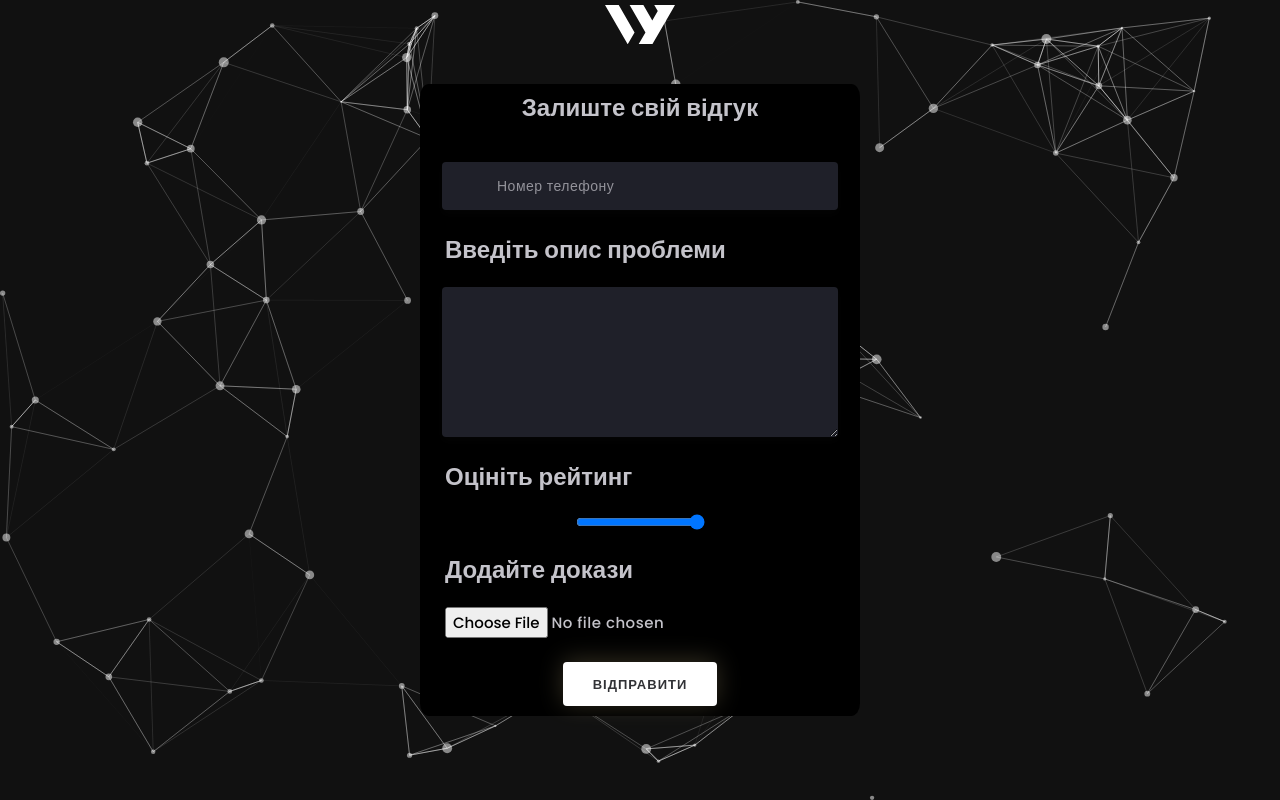
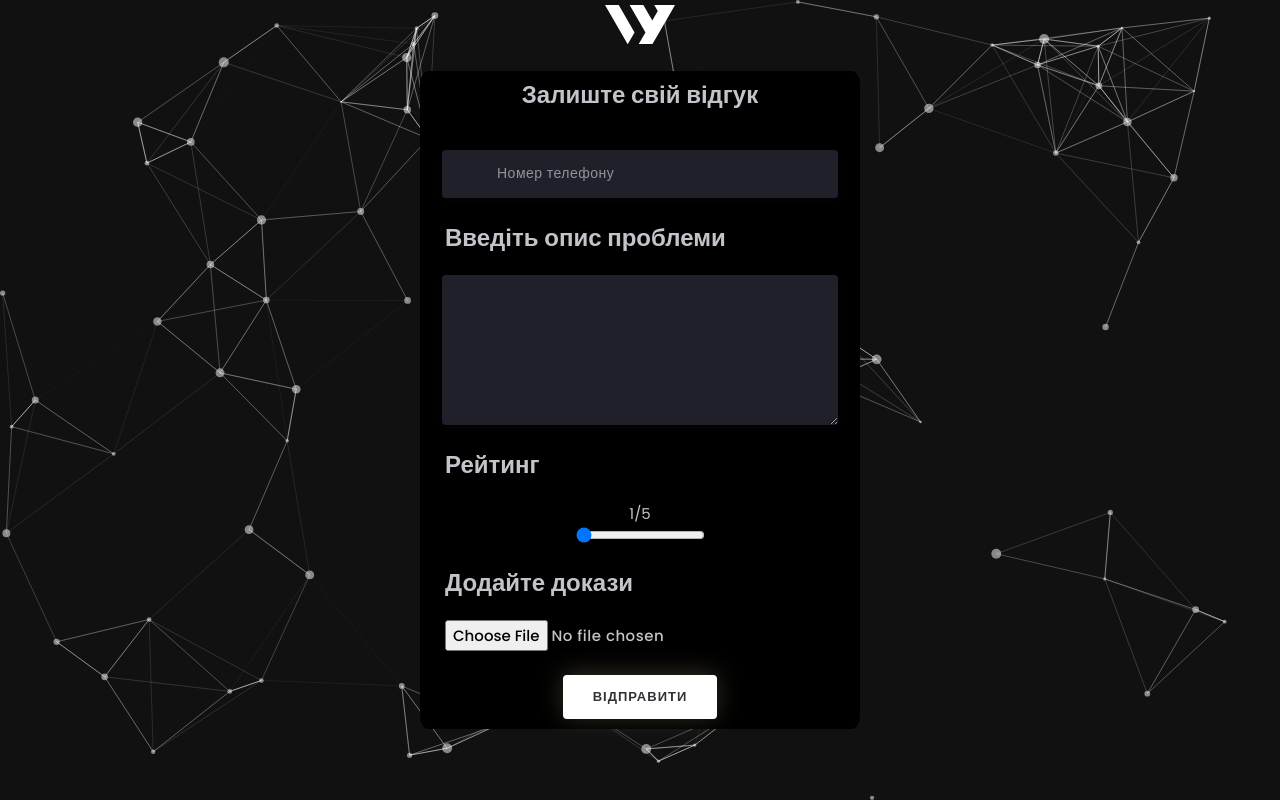
Before and after one commit to PhoenixIO/phonefinder-client, a React (Create React App) app: page /cabinet in a window 1280 px wide. Built offline with nearby package versions, Linux system fonts and the light colour scheme; no server answers.

Commit message:
feat: Show rating score

```diff
--- a/src/pages/Cabinet/Cabinet.scss
+++ b/src/pages/Cabinet/Cabinet.scss
@@ -116,6 +116,8 @@
         display: flex;
         margin: 0px;
         justify-content: center;
+        flex-direction: column;
+        align-items: center;
     }
 
     .form-input-3{
--- a/src/pages/Cabinet/Cabinet.tsx
+++ b/src/pages/Cabinet/Cabinet.tsx
@@ -65,10 +65,11 @@ export function Cabinet() {
                   ></textarea>
               </div>
               <div className="text-left">
-                  <p>Оцініть рейтинг</p>
+                  <p>Рейтинг</p>
               </div>
               <div className="form-input-2">
-                <input type="range" min={1} max={5} onChange={(e) => setRating(Number(e.target.value))} />
+                  <span>{rating}/5</span>
+                <input type="range" min={1} max={5} defaultValue={1} onChange={(e) => setRating(Number(e.target.value))} />
               </div>
               <div className="text-left">
                   <p>Додайте докази</p>
```
